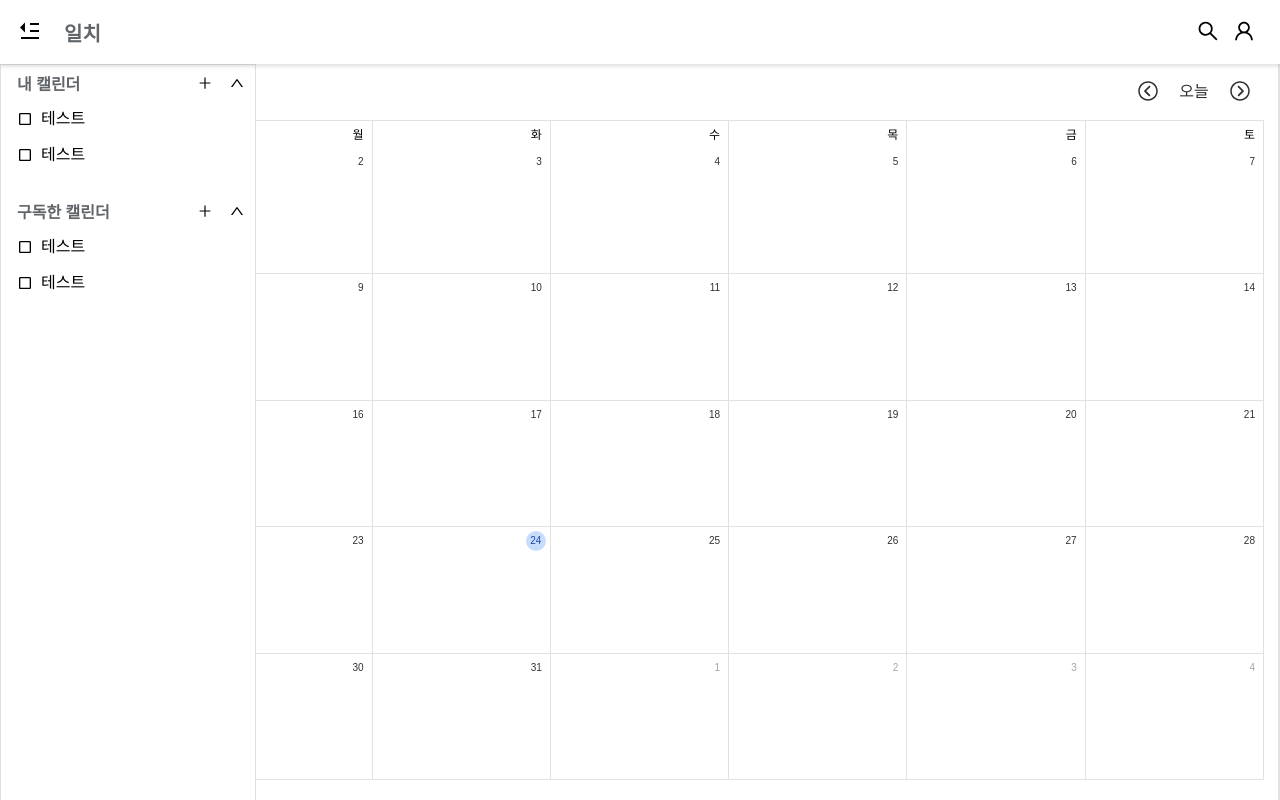
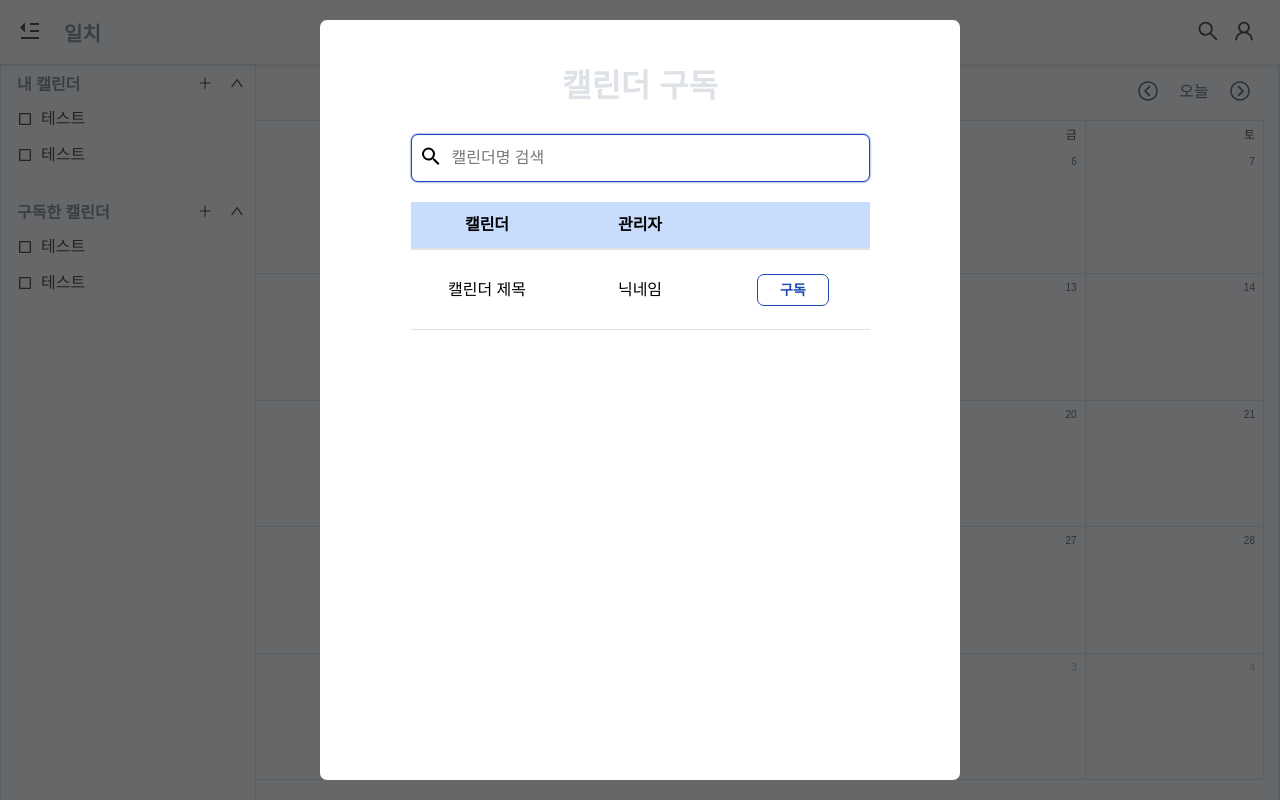
Before and after one commit to aksmf1442/schedule-management-project, a React (Create React App) app in the folder frontend/: page / in a window 1280 px wide. Both pictures are taken after a click on the button 205 px from the left and 213 px from the top of the page. Built offline with nearby package versions, Linux system fonts and the light colour scheme.

Commit message:
[#28] feat: 캘린더 구독 모달 UI 구현

```diff
--- a/frontend/src/components/sidebar/SideBar.jsx
+++ b/frontend/src/components/sidebar/SideBar.jsx
@@ -3,7 +3,7 @@ import styled, { css } from 'styled-components';
 import { useRecoilValue } from 'recoil';
 import sideBarState from '../../recoil/sideBarState';
 import MyCalendarList from './calendarlist/MyCalendarList';
-import SideSubscribedCalendarList from './SideSubscribedCalendarList';
+import SubscribeCalendarList from './subscribecalendarlist/SubscribeCalendarList';
 
 const SideBarContainer = styled.div`
 	overflow: hidden;
@@ -44,7 +44,7 @@ function SideBar() {
 	return (
 		<SideBarContainer isSideBarOpen={isSideBarOpen}>
 			<MyCalendarList css={sideListStyle}>내 캘린더</MyCalendarList>
-			<SideSubscribedCalendarList css={sideListStyle}>구독한 캘린더</SideSubscribedCalendarList>
+			<SubscribeCalendarList css={sideListStyle}>구독한 캘린더</SubscribeCalendarList>
 		</SideBarContainer>
 	);
 }
--- a/frontend/src/components/sidebar/calendarlist/MyCalendarAdder.jsx
+++ b/frontend/src/components/sidebar/calendarlist/MyCalendarAdder.jsx
@@ -32,7 +32,7 @@ const MyCalendarAdderForm = styled.form`
 	height: 100%;
 `;
 
-const MyCalendarContent = styled.div`
+const MyCalendarAdderContent = styled.div`
 	display: flex;
 	flex-direction: column;
 	justify-content: center;
@@ -42,7 +42,7 @@ const MyCalendarContent = styled.div`
 	height: 100%;
 `;
 
-const MyCalendarInput = styled.input`
+const MyCalendarAdderInput = styled.input`
 	width: 100%;
 	background: inherit;
 	border: 0;
@@ -77,7 +77,7 @@ const saveButtonStyle = css`
 	color: ${({ theme }) => theme.colors.BLUE};
 `;
 
-const MyCalendarControlButtons = styled.div`
+const MyCalendarAdderControlButtons = styled.div`
 	display: flex;
 	flex-direction: row;
 	justify-content: center;
@@ -90,17 +90,17 @@ const MyCalendarControlButtons = styled.div`
 function MyCalendarAdder({ closeModal }) {
 	return (
 		<MyCalendarAdderContainer>
-			<MyCalendarAdderTitle>내 캘린더 추가</MyCalendarAdderTitle>
+			<MyCalendarAdderTitle>캘린더 추가</MyCalendarAdderTitle>
 			<MyCalendarAdderForm>
-				<MyCalendarContent>
-					<MyCalendarInput placeholder="캘린더 제목" autoFocus={true} />
-				</MyCalendarContent>
-				<MyCalendarControlButtons>
+				<MyCalendarAdderContent>
+					<MyCalendarAdderInput placeholder="캘린더 제목" autoFocus={true} />
+				</MyCalendarAdderContent>
+				<MyCalendarAdderControlButtons>
 					<Button css={cancelButtonStyle} onClick={closeModal}>
 						취소
 					</Button>
-					<Button css={saveButtonStyle}>저장</Button>
-				</MyCalendarControlButtons>
+					<Button css={saveButtonStyle}>추가</Button>
+				</MyCalendarAdderControlButtons>
 			</MyCalendarAdderForm>
 		</MyCalendarAdderContainer>
 	);
--- /dev/null
+++ b/frontend/src/components/sidebar/subscribecalendarlist/SearchControl.jsx
@@ -0,0 +1,160 @@
+import React from 'react';
+import { MdSearch } from 'react-icons/md';
+import styled, { css } from 'styled-components';
+import Button from '../../common/Button';
+
+const SearchControlContainer = styled.div`
+	margin-top: 8rem;
+	align-self: center;
+
+	width: 85%;
+`;
+
+const SearchControlFormContainer = styled.div`
+	display: flex;
+	flex-direction: row;
+	align-items: flex-start;
+	justify-content: center;
+
+	width: 100%;
+
+	gap: 4rem;
+`;
+
+const SearchForm = styled.form`
+	position: relative;
+
+	width: 100%;
+	height: 12rem;
+	margin-bottom: 5rem;
+`;
+
+const searchButtonStyle = css`
+	position: absolute;
+	z-index: 5;
+
+	top: 50%;
+	transform: translateY(-50%);
+
+	width: 10rem;
+`;
+
+const SearchInput = styled.input`
+  padding: 3rem;
+
+  width: 100%;
+  height: 100%;
+  border-radius: 7px;
+  border: 1px solid ${({ theme }) => theme.colors.GRAY};
+
+  font-size: 4rem;
+  padding-left: 10rem;
+
+  &:focus {
+    outline: none;
+    border-color: ${({ theme }) => theme.colors.BLUE};
+    box-shadow: 0 0 2px ${({ theme }) => theme.colors.BLUE};
+`;
+
+const TableHeader = styled.div`
+	display: flex;
+	flex-direction: row;
+	justify-content: space-around;
+	align-items: center;
+
+	width: 100%;
+	height: 12rem;
+	border-bottom: 2px solid ${({ theme }) => theme.colors.GRAY};
+
+	background: ${({ theme }) => theme.colors.LIGHT_BLUE};
+
+	font-size: 4rem;
+	font-weight: 700;
+`;
+
+const Table = styled.div`
+	overflow: hidden;
+
+	width: 100%;
+	height: calc(100vh - 66rem);
+
+	&:hover {
+		overflow-y: overlay;
+	}
+`;
+
+const TableItem = styled.span`
+	flex: 1 1 0;
+	text-align: center;
+`;
+
+const SearchResultContainer = styled.div`
+	display: flex;
+	flex-direction: row;
+	justify-content: center;
+	align-items: center;
+
+	justify-content: space-around;
+	position: relative;
+
+	height: 20rem;
+	border-bottom: 1px solid ${({ theme }) => theme.colors.GRAY};
+
+	font-size: 4rem;
+`;
+
+const SearchResult = styled.span`
+	flex: 1 1 0;
+
+	text-align: center;
+	white-space: nowrap;
+	overflow: hidden;
+	text-overflow: ellipsis;
+`;
+
+const subscribeButtonStyle = css`
+	width: 18rem;
+	height: 8rem;
+	border: 1px solid ${({ theme }) => theme.colors.BLUE};
+	border-radius: 7px;
+
+	background-color: ${({ theme }) => theme.colors.WHITE};
+
+	font-size: 3.5rem;
+	font-weight: 700;
+	line-height: 3.5rem;
+	color: ${({ theme }) => theme.colors.BLUE};
+`;
+
+function SearchControl() {
+	return (
+		<SearchControlContainer>
+			<SearchControlFormContainer>
+				<SearchForm>
+					<Button type="submit" css={searchButtonStyle}>
+						<MdSearch size={24} />
+					</Button>
+					<SearchInput placeholder="캘린더명 검색" autoFocus={true} />
+				</SearchForm>
+			</SearchControlFormContainer>
+			<>
+				<TableHeader>
+					<TableItem>캘린더</TableItem>
+					<TableItem>관리자</TableItem>
+					<TableItem />
+				</TableHeader>
+				<Table>
+					<SearchResultContainer>
+						<SearchResult>캘린더 제목</SearchResult>
+						<SearchResult>닉네임</SearchResult>
+						<SearchResult>
+							<Button css={subscribeButtonStyle}>구독</Button>
+						</SearchResult>
+					</SearchResultContainer>
+				</Table>
+			</>
+		</SearchControlContainer>
+	);
+}
+
+export default SearchControl;
--- /dev/null
+++ b/frontend/src/components/sidebar/subscribecalendarlist/SubscribeCalendarAdder.jsx
@@ -0,0 +1,34 @@
+import React from 'react';
+import styled from 'styled-components';
+import SearchControl from './SearchControl';
+
+const SubscribeCalendarAdderContainer = styled.div`
+	display: flex;
+	flex-direction: column;
+	justify-content: space-between;
+	align-items: center;
+	width: 50%;
+	height: 95%;
+	padding: 12.5rem;
+	border-radius: 7px;
+
+	background: ${({ theme }) => theme.colors.WHITE};
+`;
+
+const SubscribeCalendarAdderTitle = styled.h1`
+	font-size: 8rem;
+	font-weight: bold;
+
+	color: ${({ theme }) => theme.colors.GRAY};
+`;
+
+function SubscribeCalendarAdder({ closeModal }) {
+	return (
+		<SubscribeCalendarAdderContainer>
+			<SubscribeCalendarAdderTitle>캘린더 구독</SubscribeCalendarAdderTitle>
+			<SearchControl />
+		</SubscribeCalendarAdderContainer>
+	);
+}
+
+export default SubscribeCalendarAdder;
--- a/frontend/src/components/sidebar/SideSubscribedCalendarList.jsx
+++ b/frontend/src/components/sidebar/subscribecalendarlist/SubscribeCalendarList.jsx
@@ -1,9 +1,12 @@
 import React, { useState } from 'react';
 import styled, { css } from 'styled-components';
-import Button from '../common/Button';
+import Button from '../../common/Button';
 import { AiOutlinePlus, AiOutlineDown, AiOutlineUp } from 'react-icons/ai';
 
 import { MdCheckBoxOutlineBlank, MdMoreVert, MdClose } from 'react-icons/md';
+import useToggle from '../../../hooks/useToggle';
+import ModalPortal from '../../common/ModalPortal';
+import SubscribeCalendarAdder from './SubscribeCalendarAdder';
 
 const ListBox = styled.div`
 	${({ css }) => css}
@@ -91,25 +94,25 @@ const listButtonStyle = css`
 	margin-left: 4rem;
 `;
 
-function SideSubscribedCalendarList({ css, children }) {
-	const [isSubscriebedListOpen, setIsSubscriebedListOpen] = useState(true);
-
-	const handleMyListOpen = () => {
-		setIsSubscriebedListOpen(prev => !prev);
-	};
+function SubscribeCalendarList({ css, children }) {
+	const { isOpen: isSubscriebeListOpen, toggleClick: toggleSubscriebeListOpen } = useToggle(true);
+	const { isOpen: isSubscriebeAdderOpen, toggleClick: toggleSubscriebeAdderOpen } = useToggle();
 
 	return (
 		<ListBox css={css}>
 			<ListHeader>
 				<ListHeaderText>{children}</ListHeaderText>
-				<Button css={listButtonStyle}>
+				<Button onClick={toggleSubscriebeAdderOpen} css={listButtonStyle}>
 					<AiOutlinePlus size={16} />
+					<ModalPortal isOpen={isSubscriebeAdderOpen} closeModal={toggleSubscriebeAdderOpen}>
+						<SubscribeCalendarAdder claseModal={toggleSubscriebeAdderOpen} />
+					</ModalPortal>
 				</Button>
-				<Button onClick={handleMyListOpen} css={listButtonStyle}>
-					{isSubscriebedListOpen ? <AiOutlineUp size={16} /> : <AiOutlineDown size={16} />}
+				<Button onClick={toggleSubscriebeListOpen} css={listButtonStyle}>
+					{isSubscriebeListOpen ? <AiOutlineUp size={16} /> : <AiOutlineDown size={16} />}
 				</Button>
 			</ListHeader>
-			<ListContents isMyListOpen={isSubscriebedListOpen} listLength={2}>
+			<ListContents isMyListOpen={isSubscriebeListOpen} listLength={2}>
 				<ListContent>
 					<ListContentNameContainer>
 						<MdCheckBoxOutlineBlank />
@@ -143,4 +146,4 @@ function SideSubscribedCalendarList({ css, children }) {
 	);
 }
 
-export default SideSubscribedCalendarList;
+export default SubscribeCalendarList;
```
